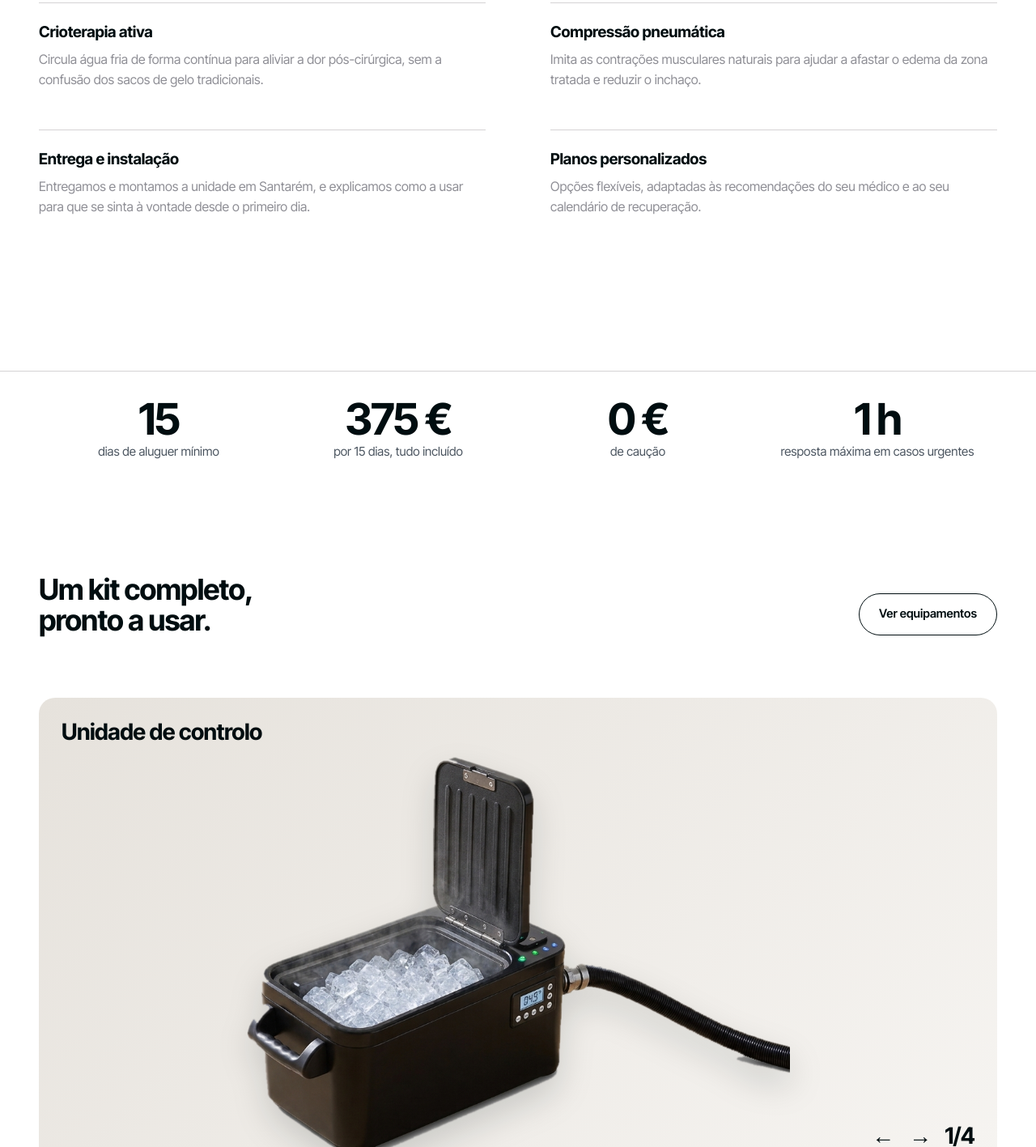
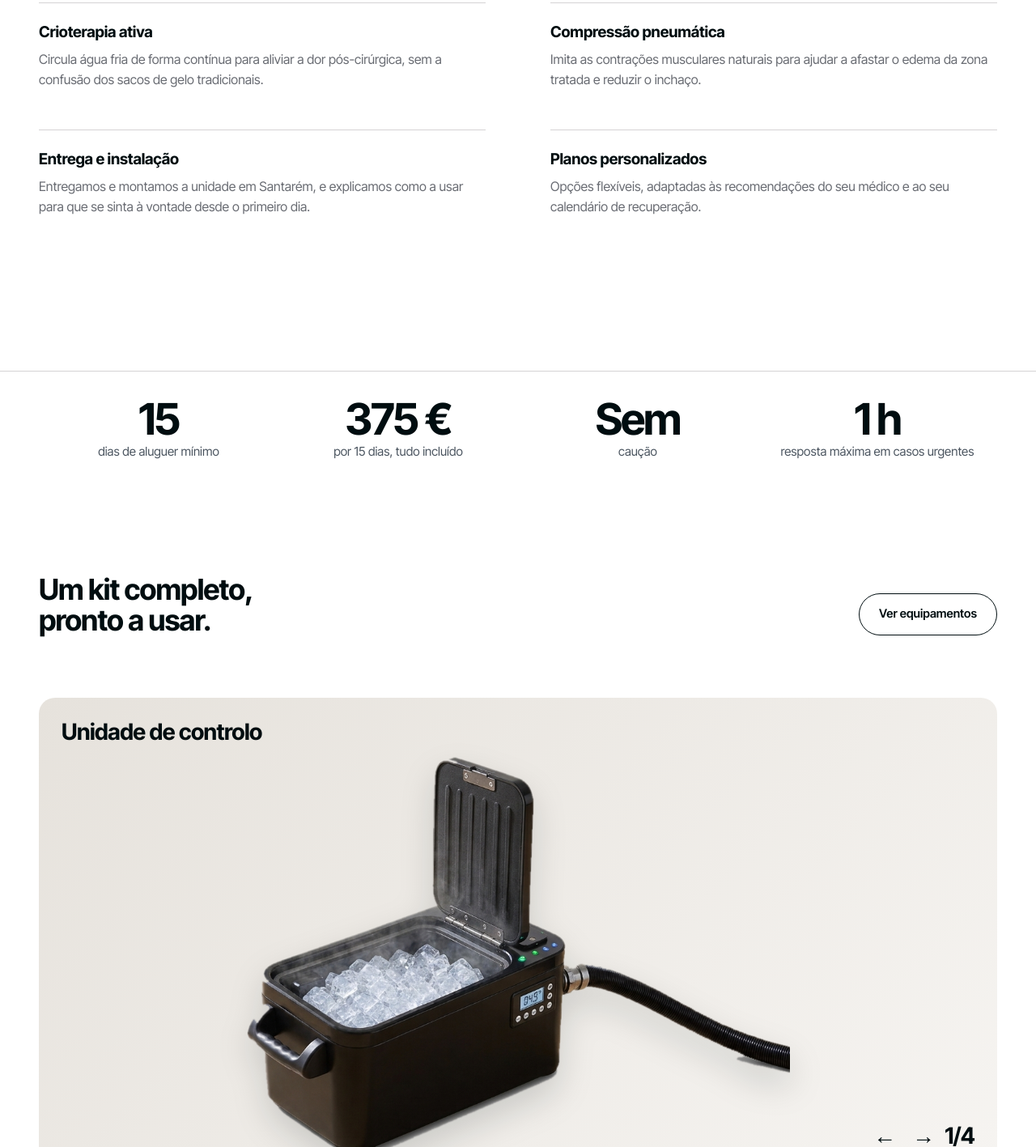
Before and after one commit to justRunz/srf-santarem, an Astro site: page / in a window 1280 px wide. Shown: the part 1383-2800 px from the top of the page at 81% size. Built offline with nearby package versions, Linux system fonts and the light colour scheme; Astro itself is replaced by a stand-in of ours.

Commit message:
Design : caução à 0, contraste du gris, flèches du carrousel
- Caução à 0 € : « Sem caução » (accueil) et « Não exigida » (Preços)
- --ash plus foncé (#686b72) : contraste AA ≥ 4.5:1 sur blanc et cartes
- Flèches du carrousel : zone cliquable 44×44 px

Co-Authored-By: Claude Opus 5.5 <noreply@anthropic.com>

```diff
--- a/public/style.css
+++ b/public/style.css
@@ -1,6 +1,6 @@
 /* Style inspiré de Hyer Aviation (Refero) : ciel pâle, typo massive, pilules */
 :root{
-  --ink:#000d10; --white:#fff; --ash:#8e8e95; --hair:#d5d3d4;
+  --ink:#000d10; --white:#fff; --ash:#686b72; --hair:#d5d3d4;
   --midnight:#0f0f1c; --charcoal:#151623; --accent:#2d4a6e;
   --stone:#efece8; --stone-2:#e6e2dc;
   --font:"Inter Tight","Helvetica Neue",Helvetica,Arial,sans-serif;
@@ -84,8 +84,8 @@ section{padding:clamp(72px,11vw,150px) 0}
 .slide{flex:0 0 100%;scroll-snap-align:start;position:relative;aspect-ratio:16/8;overflow:hidden;display:flex;align-items:flex-end;padding:28px}
 .slide .ph-label{font-size:.8rem;color:#6b6660;border:1.5px dashed rgba(0,13,16,.2);border-radius:999px;padding:6px 14px;background:rgba(255,255,255,.5)}
 .car-title{position:absolute;z-index:2;margin:0;pointer-events:none;left:28px;top:28px;font-size:clamp(20px,2.2vw,28px);letter-spacing:-.02em;max-width:14ch}
-.car-ctrl{position:absolute;right:28px;bottom:28px;display:flex;align-items:center;gap:14px;font-weight:700;font-size:clamp(20px,2.2vw,28px);letter-spacing:-.03em}
-.car-ctrl button{background:none;border:0;font:inherit;cursor:pointer;color:var(--ink);padding:0 2px;transition:transform .2s}
+.car-ctrl{position:absolute;right:28px;bottom:28px;display:flex;align-items:center;gap:4px;font-weight:700;font-size:clamp(20px,2.2vw,28px);letter-spacing:-.03em}
+.car-ctrl button{background:none;border:0;font:inherit;cursor:pointer;color:var(--ink);padding:0;min-width:44px;min-height:44px;transition:transform .2s}
 .car-ctrl button:hover{transform:scale(1.15)}
 
 /* Cartes pacotes */
--- a/src/pages/index.astro
+++ b/src/pages/index.astro
@@ -22,7 +22,7 @@ import { wa } from '../lib.js';
       <ul class="trust reveal" style="--d:.55s">
         <li>Entrega grátis em Santarém</li>
         <li>Desde {t.quinzeDias} € / 15 dias</li>
-        <li>{t.caucao} € de caução</li>
+        <li>{t.caucao ? `${t.caucao} € de caução` : 'Sem caução'}</li>
       </ul>
     </div>
     <div class="hero-media">
@@ -49,7 +49,7 @@ import { wa } from '../lib.js';
     <div class="wrap stats">
       <div class="stat"><b data-count="15">15</b><span>dias de aluguer mínimo</span></div>
       <div class="stat"><b data-count={t.quinzeDias} data-suffix=" €">{t.quinzeDias} €</b><span>por 15 dias, tudo incluído</span></div>
-      <div class="stat"><b data-count={t.caucao} data-suffix=" €">{t.caucao} €</b><span>de caução</span></div>
+      <div class="stat">{t.caucao ? <><b data-count={t.caucao} data-suffix=" €">{t.caucao} €</b><span>de caução</span></> : <><b>Sem</b><span>caução</span></>}</div>
       <div class="stat"><b data-count="1" data-suffix=" h">1 h</b><span>resposta máxima em casos urgentes</span></div>
     </div>
   </section>
--- a/src/pages/precos.astro
+++ b/src/pages/precos.astro
@@ -26,7 +26,7 @@ const stats = [
           <div class="price-group reveal">
             <h3>{g.titulo}</h3>
             {g.linhas.map((r) => <div class="row"><span>{r.nome}</span><b>{r.valor}</b></div>)}
-            {i === 0 && <div class="row"><span>Caução</span><b>{t.caucao} € ({p.condicoesCaucao})</b></div>}
+            {i === 0 && <div class="row"><span>Caução</span><b>{t.caucao ? `${t.caucao} €` : 'Não exigida'} ({p.condicoesCaucao})</b></div>}
           </div>
         ))}
       </div>
```
